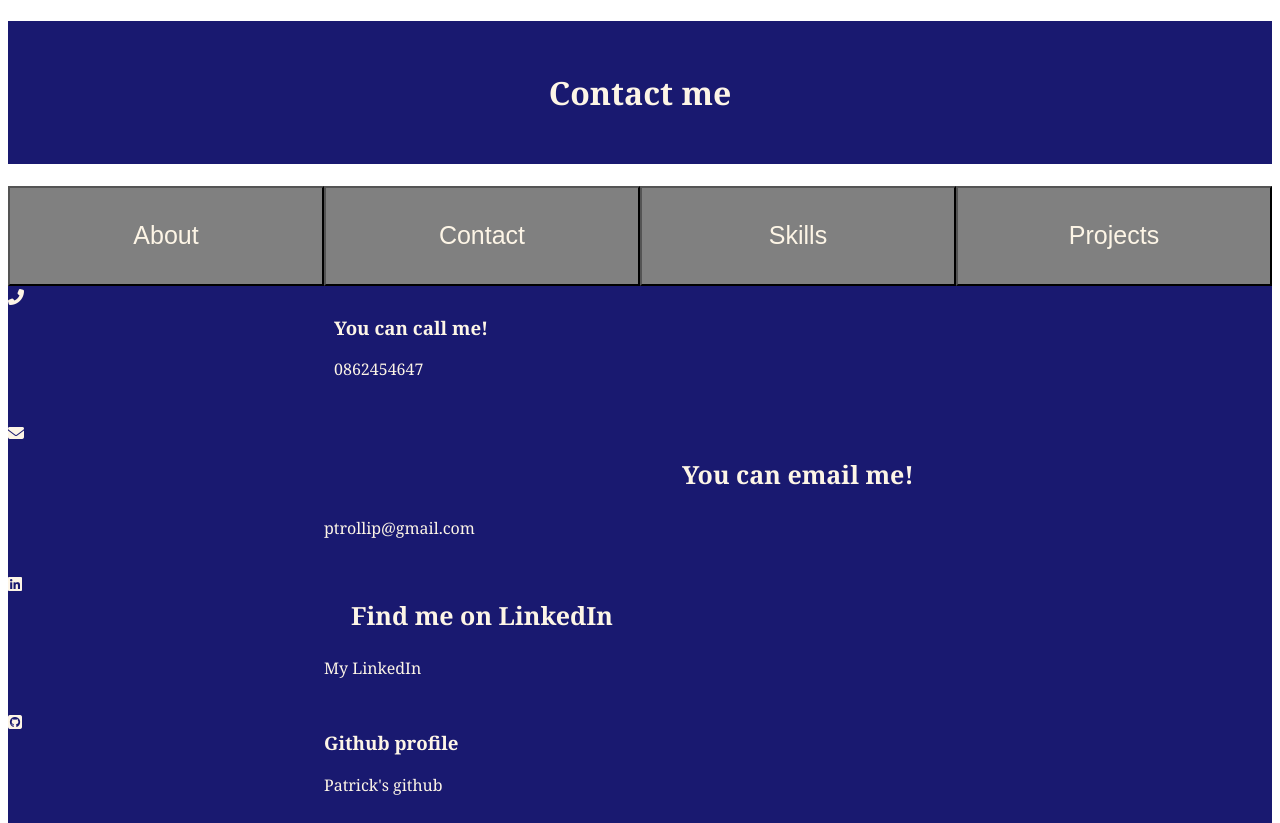
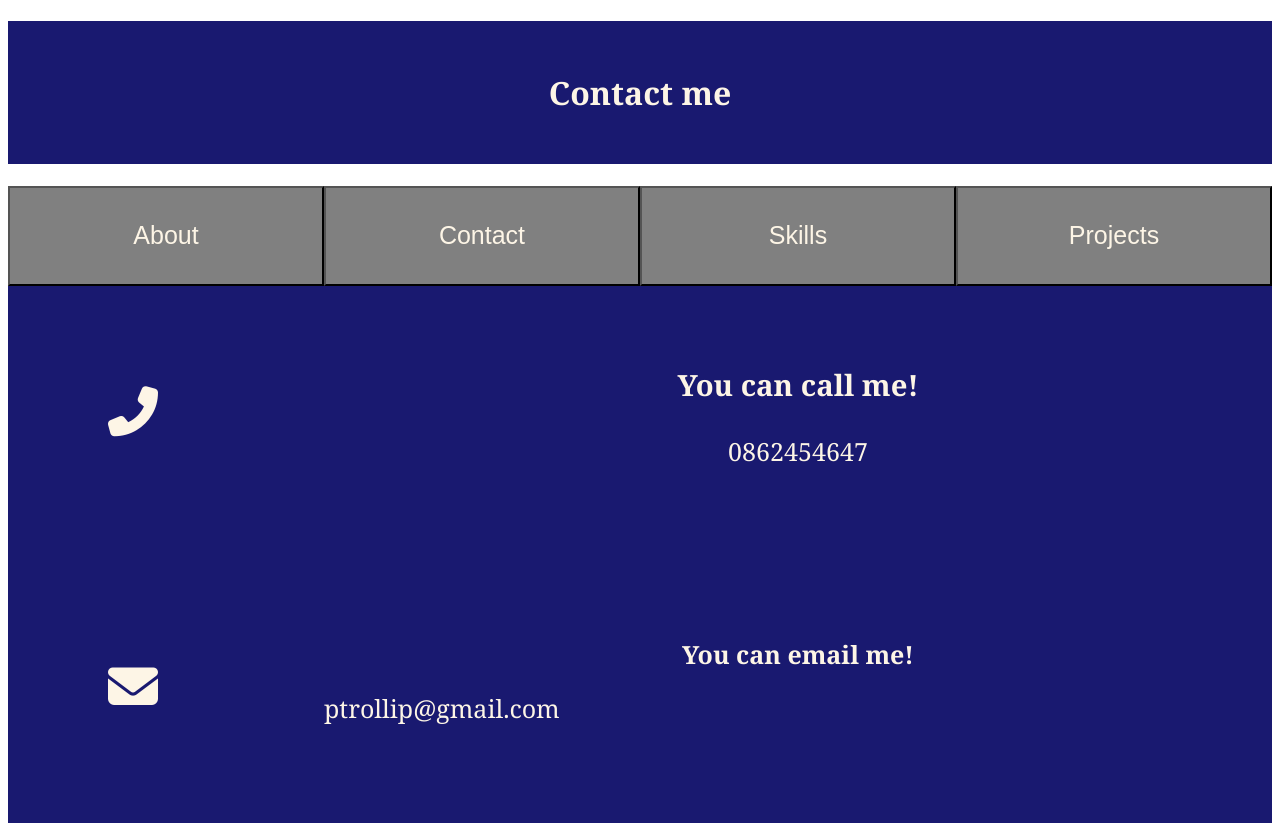
Before and after one commit to Patoman90/Patoman90-Patrick-Trollip-s-Portfollio, a plain HTML site: page contact.html in a window 1280 px wide. Shown: the top 823 px of the page. Drawn offline with Linux system fonts and the light colour scheme.

Commit message:
Added styles to contact page sections. Added more comments to style.css

```diff
--- a/CSS/style.css
+++ b/CSS/style.css
@@ -59,14 +59,14 @@ a {
     grid-area: sect1;
     display: grid;
     grid-template-columns: 1fr 3fr;
-    grid-template-areas: "A B";
+    grid-template-areas: "1A 1B";
     margin-bottom: 1em;
 }
 
 /* Grid section 1 About page*/
 
 .gridSection1 img {
-    grid-area: A;
+    grid-area: 1A;
     width: 100%;
     border-radius: 5px;
     border-color: gray;
@@ -75,7 +75,7 @@ a {
 }
 
 .gridSection1 aside {
-    grid-area: B;
+    grid-area: 1B;
     padding-top: 50px;
     text-align: center;
     font-size: 25px;
@@ -84,13 +84,16 @@ a {
 /* Grid section 1 Contact page*/
 
 .gridSection1 #phone {
-    grid-area: A;
-    width: 100%;
+    grid-area: 1A;
+    margin: 100px;
+    font-size: 50px;
 }
 
 .gridSection1 #phoneMe {
-    grid-area: B;
-    padding: 10px;
+    grid-area: 1B;
+    text-align: center;
+    font-size: 25px;
+    padding-top: 50px;
 }
 
 
@@ -100,7 +103,7 @@ a {
     grid-area: sect2;
     display: grid;
     grid-template-columns: 1fr 3fr;
-    grid-template-areas: "sect2_h3 sect2_para";
+    grid-template-areas: "2A 2B";
     margin-bottom: 1em;
 }
 
@@ -108,17 +111,34 @@ a {
 
 .gridSection2 h3 {
     padding-top: 10px;
-    grid-area: sect2_h3;
+    grid-area: 2A;
     text-align: center;
     font-size: 25px;
 }
 
 .gridSection2 p {
-    grid-area: sect2_para;
+    grid-area: 2B;
     text-align: justify;
     line-height: 25px;
     padding-right: 10px;
 }
+
+/* Grid section 2 Contact page*/
+
+.gridSection2 #email {
+    grid-area: 2A;
+    margin: 100px;
+    font-size: 50px;
+}
+
+.gridSection2 #emailMe {
+    grid-area: 2B;
+    text-align: center;
+    font-size: 25px;
+    padding-top: 50px;
+}
+/* Grid section 2 Skills page*/
+/* Grid section 2 Portfolio page*/
 
 /* Grid section 3 General*/
 
@@ -126,36 +146,77 @@ a {
     grid-area: sect3;
     display: grid;
     grid-template-columns: 1fr 1fr 2fr;
-    grid-template-areas: "sect3_h3 sect3_ul sect3_li";
+    grid-template-areas: "3A 3B 3C";
     margin-bottom: 1em;
 }
 
 /* Grid section 3 About page*/
 
 .gridSection3 h3 {
-    grid-area: sect3_h3;
+    grid-area: 3A;
     text-align: center;
     font-size: 25px;
 }
 
 .gridSection3 ul {
-    grid-area: sect3_ul;
+    grid-area: 3B;
     line-height: 25px;
 }
 
 .gridSection3 li {
-    grid-area: sect3_li;
+    grid-area: 3C;
 }
 
-/* Grid section 4 */
+/* Grid section 3 Contact page*/
+
+.gridSection3 #socialMe {
+    grid-area: 3A;
+    margin: 100px;
+    font-size: 50px;
+}
+
+.gridSection3 #findMe {
+    grid-area: 3B, 3C;
+    text-align: center;
+    font-size: 25px;
+    padding-top: 50px;
+}
+/* Grid section 3 Skills page*/
+
+.gridSection3 {
+
+}
+/* Grid section 3 Portfolio page*/
+
+.gridSection3 {
+
+}
+/* Grid section 4 General*/
 
 .gridSection4 {
     grid-area: sect4;
     display: grid;
     grid-template-columns: 1fr 3fr;
-    grid-template-areas: "";
+    grid-template-areas: "4A 4B";
     margin-bottom: 1em;
 }
+
+/* Grid section 4 Contact Page*/
+
+.gridSection4 #github {
+    grid-area: 4A;
+    margin: 100px;
+    font-size: 50px;
+}
+
+.gridSection4 #myGithub {
+    grid-area: 4B;
+    text-align: center;
+    font-size: 25px;
+    padding-top: 50px;
+}
+/* Grid section 4 Skills Page*/
+/* Grid section 4 Portfolio page*/
 
 /* Grid section 5 */
 
--- a/contact.html
+++ b/contact.html
@@ -25,8 +25,8 @@
         <!--Section 1-->
         <div class="gridContainer">
             <section class="gridSection1">
-                <div id="phone">
-                    <i class="fas fa-phone-alt"></i>
+                <div>
+                    <i id="phone" class="fas fa-phone-alt"></i>
                 </div>
                 <div id="phoneMe">
                     <h3>You can call me!</h3>
```
